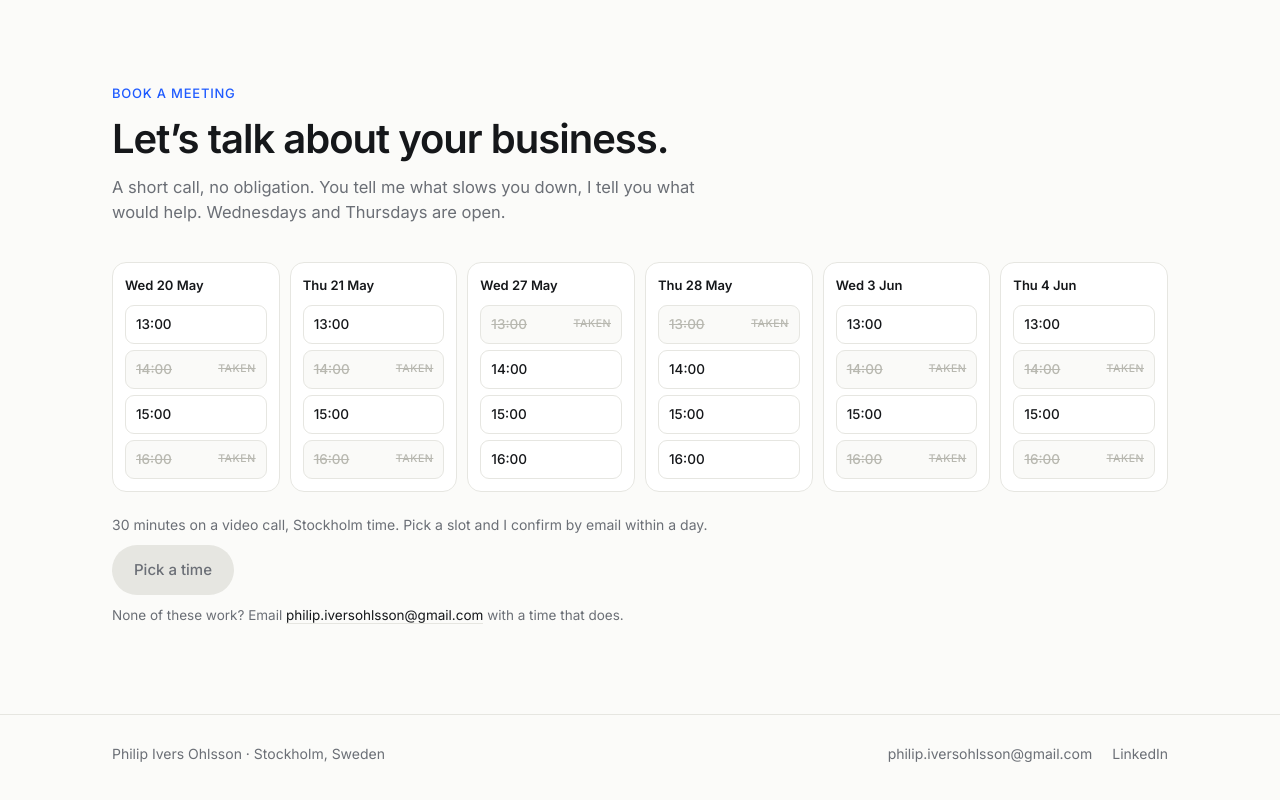
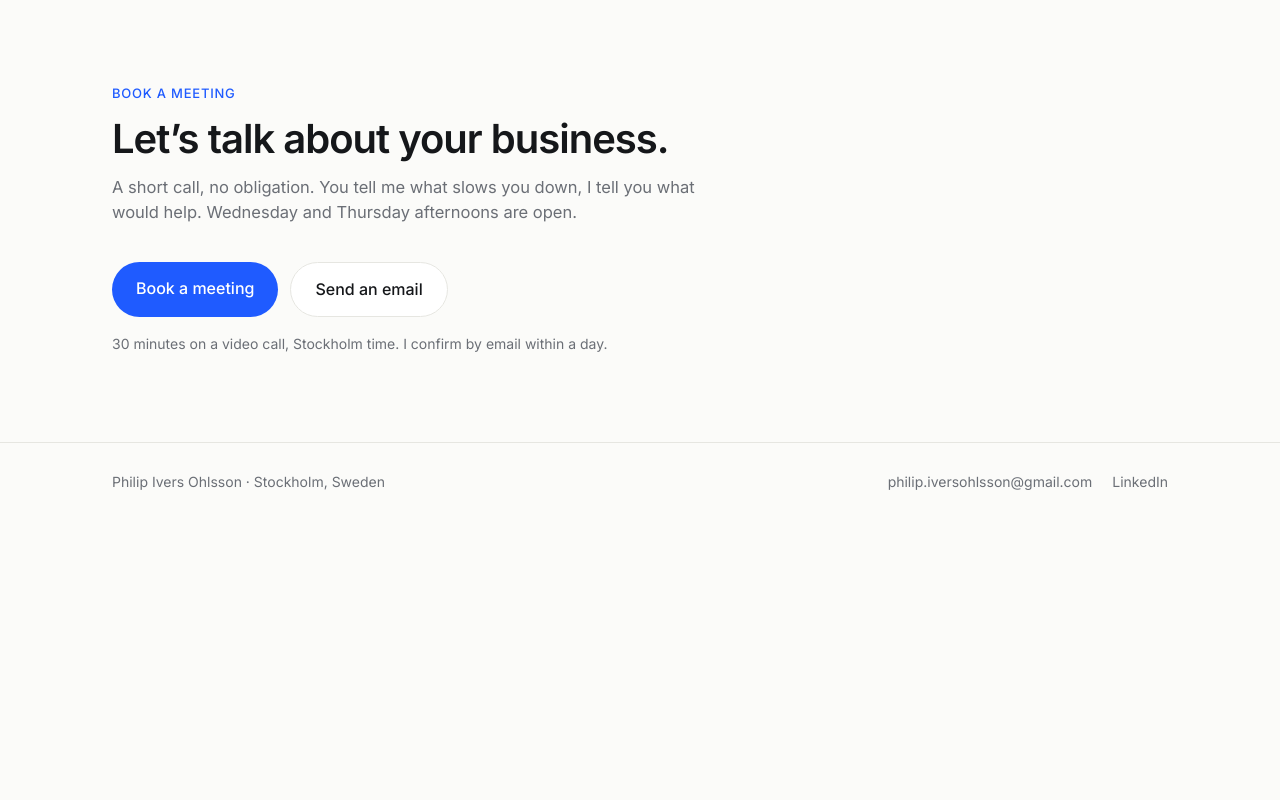
Before and after one commit to IversOhlsson/iversohlsson.github.io, a React (Vite) app: page / in a window 1280 px wide. Shown: the part 5439-6239 px from the top of the page. After the commit the page ends 5968 px from the top, so only its background shows below. Built offline with nearby package versions, Linux system fonts and the light colour scheme.

Commit message:
booking: two buttons instead of the slot calendar; fix pipeline illustration spacing
Co-Authored-By: Claude Fable 5.1 <noreply@anthropic.com>
Claude-Session: https://claude.ai/code/session_01MSPzneQHwf3x29buuxxQS9

```diff
--- a/src/App.module.css
+++ b/src/App.module.css
@@ -161,6 +161,8 @@
 .bandMail:hover { color: #fff; }
 
 /* Footer */
+.bookNote { margin: 16px 0 0; font-size: 14px; color: var(--muted); }
+
 .footer { border-top: 1px solid var(--line); padding: 28px 0 36px; font-size: 14px; color: var(--muted); }
 .footInner { display: flex; justify-content: space-between; gap: 16px; flex-wrap: wrap; }
 .footLinks { display: flex; gap: 20px; }
--- a/src/App.tsx
+++ b/src/App.tsx
@@ -3,7 +3,6 @@ import Icon from './components/Icon'
 import { ABOUT, CONTACT, FIELDS, HERO, NAV, PROCESS, SEE, SERVICES, SITE, bookHref } from './content/site'
 import Workflow from './components/Workflow'
 import Capabilities from './components/Capabilities'
-import Booking from './components/Booking'
 
 const mail = `mailto:${SITE.email}`
 
@@ -128,7 +127,11 @@ export default function App() {
               <h2 className={s.h2}>{CONTACT.title}</h2>
               <p className={s.p + ' ' + s.headText}>{CONTACT.text}</p>
             </div>
-            <Booking />
+            <div className={s.ctas}>
+              <a href={bookHref} className={s.btn}>Book a meeting</a>
+              <a href={mail} className={s.btnGhost}>Send an email</a>
+            </div>
+            <p className={s.bookNote}>30 minutes on a video call, Stockholm time. I confirm by email within a day.</p>
           </div>
         </section>
       </main>
--- a/src/components/Booking.module.css
+++ /dev/null
@@ -1,18 +0,0 @@
-.wrap { display: grid; gap: 22px; }
-.days { display: grid; grid-template-columns: repeat(6, 1fr); gap: 10px; }
-.day { background: #fff; border: 1px solid var(--line); border-radius: 14px; padding: 12px; display: grid; gap: 8px; align-content: start; }
-.dayName { margin: 0 0 2px; font-size: 13px; font-weight: 600; }
-.slots { display: grid; gap: 6px; }
-.slot { display: flex; justify-content: space-between; align-items: center; border: 1px solid var(--line); background: #fff; border-radius: 9px; padding: 8px 10px; font-size: 13.5px; font-weight: 500; cursor: pointer; transition: border-color 150ms, background 150ms; color: var(--ink); }
-.slot:hover:not(:disabled) { border-color: var(--ink); }
-.slotOn { border-color: var(--accent); background: #EAF0FF; color: var(--accent); }
-.slotTaken { cursor: default; color: #B8B8B0; background: #FAFAF8; text-decoration: line-through; }
-.slotTaken span { font-size: 10.5px; text-decoration: none; text-transform: uppercase; letter-spacing: 0.05em; }
-.action { display: grid; gap: 10px; justify-items: start; }
-.note { margin: 0; font-size: 14px; color: var(--muted); }
-.btn { display: inline-block; padding: 13px 22px; border-radius: 999px; background: var(--accent); color: #fff; text-decoration: none; font-weight: 500; font-size: 15px; }
-.btnOff { background: #E6E6E1; color: var(--muted); }
-.alt { margin: 0; font-size: 13.5px; color: var(--muted); }
-.alt a { color: var(--ink); text-decoration: none; border-bottom: 1px solid var(--line); }
-@media (max-width: 960px) { .days { grid-template-columns: repeat(3, 1fr); } }
-@media (max-width: 560px) { .days { grid-template-columns: repeat(2, 1fr); gap: 8px; } .btn { width: 100%; text-align: center; } }
--- a/src/components/Booking.tsx
+++ /dev/null
@@ -1,74 +0,0 @@
-import { useMemo, useState } from 'react'
-import s from './Booking.module.css'
-import { SITE } from '../content/site'
-
-/** Wednesday and Thursday afternoons over the next three weeks. Some slots are already taken. */
-const SLOT_TIMES = ['13:00', '14:00', '15:00', '16:00']
-const DAYS = ['Sun', 'Mon', 'Tue', 'Wed', 'Thu', 'Fri', 'Sat']
-const MONTHS = ['Jan', 'Feb', 'Mar', 'Apr', 'May', 'Jun', 'Jul', 'Aug', 'Sep', 'Oct', 'Nov', 'Dec']
-
-type Day = { date: Date; slots: { time: string; taken: boolean }[] }
-
-function upcoming(): Day[] {
-  const out: Day[] = []
-  const d = new Date()
-  d.setHours(0, 0, 0, 0)
-  d.setDate(d.getDate() + 1)
-  for (let i = 0; i < 24 && out.length < 6; i++) {
-    const day = new Date(d)
-    day.setDate(d.getDate() + i)
-    const wd = day.getDay()
-    if (wd !== 3 && wd !== 4) continue
-    const h = (day.getDate() * 7 + day.getMonth() * 3 + wd) % 4
-    const takenCount = 1 + (h % 2)
-    const taken = new Set([h, (h + 2) % 4].slice(0, takenCount))
-    out.push({ date: day, slots: SLOT_TIMES.map((t, k) => ({ time: t, taken: taken.has(k) })) })
-  }
-  return out
-}
-
-const fmt = (d: Date) => `${DAYS[d.getDay()]} ${d.getDate()} ${MONTHS[d.getMonth()]}`
-
-export default function Booking() {
-  const days = useMemo(() => upcoming(), [])
-  const [pick, setPick] = useState<{ d: number; t: string } | null>(null)
-  const chosen = pick ? `${fmt(days[pick.d].date)}, ${pick.t}` : null
-  const href = chosen
-    ? `mailto:${SITE.email}?subject=${encodeURIComponent(`Meeting request: ${chosen} (Stockholm time)`)}&body=${encodeURIComponent(`Hi Philip,\n\nI would like to book ${chosen} (Stockholm time).\n\nA few lines about what we do and what we need:\n\n`)}`
-    : undefined
-
-  return (
-    <div className={s.wrap}>
-      <div className={s.days}>
-        {days.map((day, di) => (
-          <div key={day.date.toISOString()} className={s.day}>
-            <p className={s.dayName}>{fmt(day.date)}</p>
-            <div className={s.slots}>
-              {day.slots.map(sl => {
-                const on = pick?.d === di && pick.t === sl.time
-                return (
-                  <button
-                    key={sl.time}
-                    type="button"
-                    disabled={sl.taken}
-                    className={[s.slot, on ? s.slotOn : '', sl.taken ? s.slotTaken : ''].join(' ')}
-                    onClick={() => setPick({ d: di, t: sl.time })}
-                  >
-                    {sl.time}{sl.taken && <span>Taken</span>}
-                  </button>
-                )
-              })}
-            </div>
-          </div>
-        ))}
-      </div>
-      <div className={s.action}>
-        <p className={s.note}>30 minutes on a video call, Stockholm time. Pick a slot and I confirm by email within a day.</p>
-        {href
-          ? <a className={s.btn} href={href}>Request {chosen}</a>
-          : <span className={[s.btn, s.btnOff].join(' ')}>Pick a time</span>}
-        <p className={s.alt}>None of these work? Email <a href={`mailto:${SITE.email}`}>{SITE.email}</a> with a time that does.</p>
-      </div>
-    </div>
-  )
-}
--- a/src/components/Capabilities.tsx
+++ b/src/components/Capabilities.tsx
@@ -55,10 +55,11 @@ function Art({ id }: { id: string }) {
     case 'pipeline':
       return (
         <svg viewBox="0 0 120 72" className={s.svg}>
-          {[10, 42, 74].map((x, i) => <rect key={x} x={x} y="26" width="22" height="20" rx="4" {...P} style={{ animationDelay: `${i * 0.25}s` }} className={s.animPop} />)}
-          <path {...P} d="M32 36h10M64 36h10" className={s.accent} />
-          <rect x="88" y="26" width="22" height="20" rx="4" {...P} className={[s.accent, s.animPipeNew].join(' ')} />
-          <path {...P} d="M96 36h6M99 33v6" className={[s.accent, s.animPipeNew].join(' ')} />
+          {[8, 36, 64].map((x, i) => <rect key={x} x={x} y="26" width="20" height="20" rx="4" {...P} style={{ animationDelay: `${i * 0.25}s` }} className={s.animPop} />)}
+          <path {...P} d="M28 36h8M56 36h8" className={s.accent} />
+          <path {...P} d="M84 36h8" className={[s.accent, s.animPipeNew].join(' ')} />
+          <rect x="92" y="26" width="20" height="20" rx="4" {...P} className={[s.accent, s.animPipeNew].join(' ')} />
+          <path {...P} d="M98 36h8M102 32v8" className={[s.accent, s.animPipeNew].join(' ')} />
         </svg>
       )
     case 'systems':
--- a/src/content/site.ts
+++ b/src/content/site.ts
@@ -5,7 +5,7 @@ export const SITE = {
   location: 'Stockholm, Sweden',
 }
 
-export const bookHref = '#book'
+export const bookHref = `mailto:${SITE.email}?subject=${encodeURIComponent('Book a meeting')}&body=${encodeURIComponent('Hi Philip,\n\nI would like to book a call. Wednesday or Thursday afternoon works for me on:\n\nA few lines about what we do and what we need:\n\n')}`
 
 export const NAV = [
   { href: '#services', label: 'Services' },
@@ -54,7 +54,7 @@ export const ABOUT = {
 
 export const CONTACT = {
   title: 'Let’s talk about your business.',
-  text: 'A short call, no obligation. You tell me what slows you down, I tell you what would help. Wednesdays and Thursdays are open.',
+  text: 'A short call, no obligation. You tell me what slows you down, I tell you what would help. Wednesday and Thursday afternoons are open.',
 }
 
 export const SEE = {
```
Also changed, not shown: 1 other file (tests, documents, lock files or other folders).
